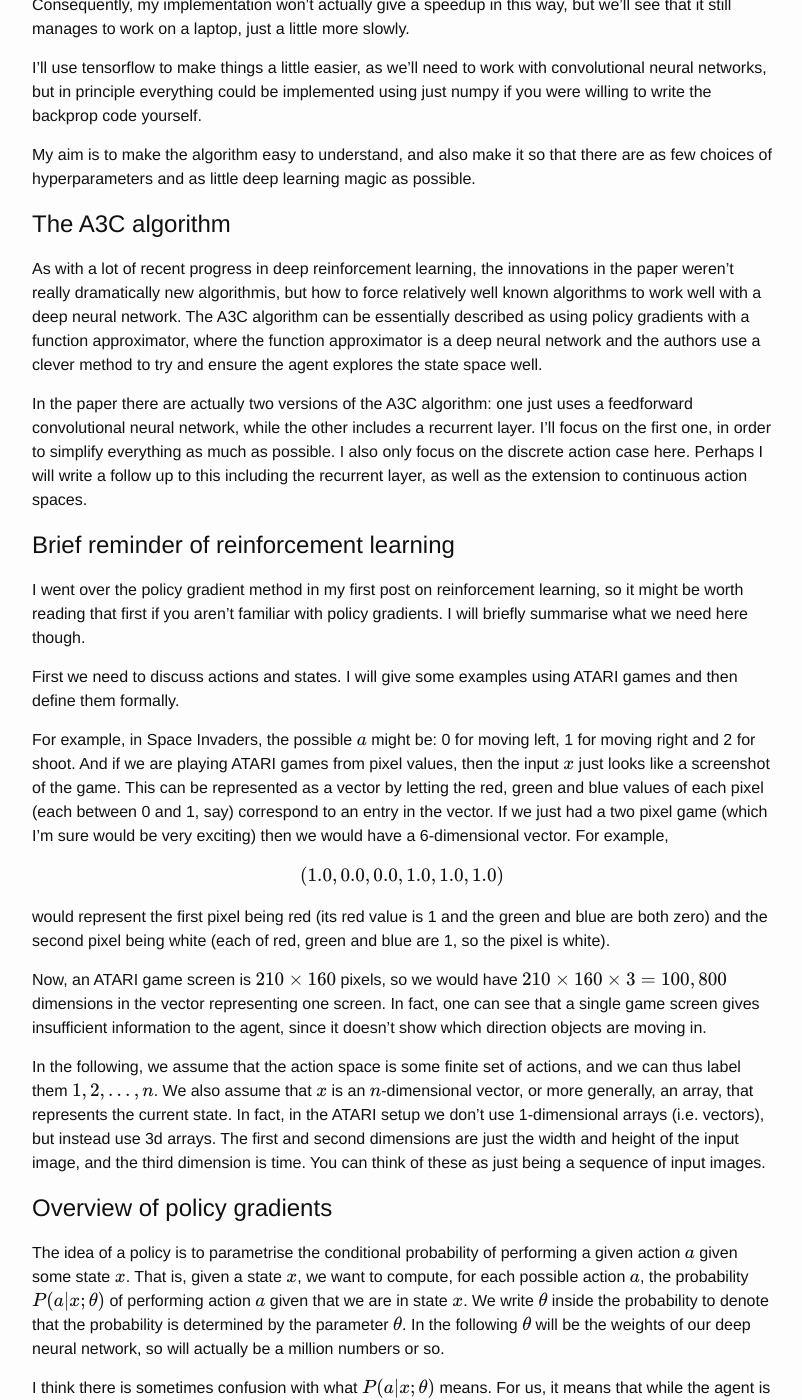
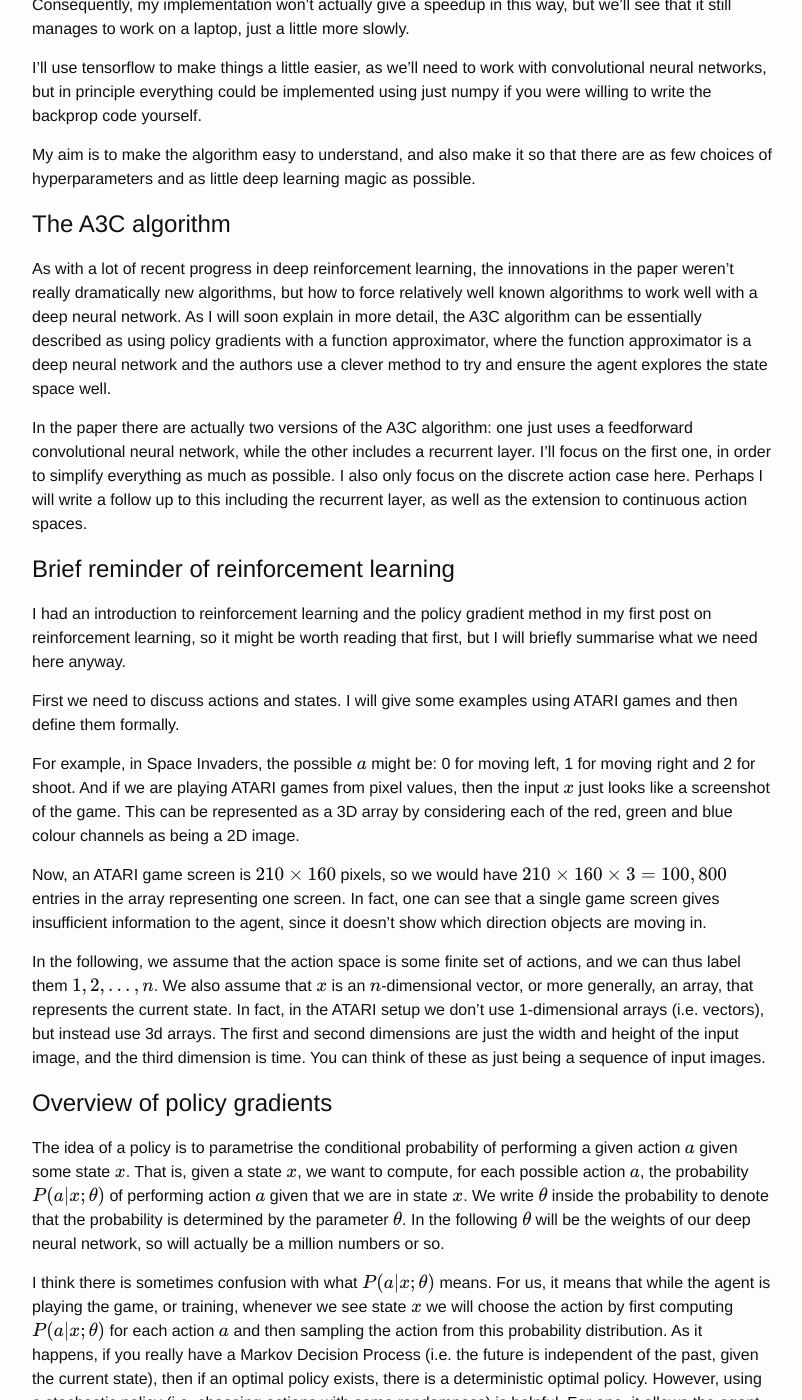
Before and after one commit to cgnicholls/cgnicholls.github.io, a Jekyll site: the page built from _posts/2017-03-27-a3c.markdown, in a window 1280 px wide and 1400 px high, scrolled down 681 px. Shown: the whole window, without its empty margins (238-1040 px from the left). Built offline with Jekyll 4.4.1, drawn with Linux system fonts in a browser that asks for light colours; formulas are drawn with MathJax 3.

Commit message:
Minor updates to A3C

```diff
--- a/_posts/2017-03-27-a3c.markdown
+++ b/_posts/2017-03-27-a3c.markdown
@@ -48,12 +48,12 @@ possible.
 
 # The A3C algorithm #
 As with a lot of recent progress in deep reinforcement learning, the innovations
-in the paper weren't really dramatically new algorithmis, but how to force
-relatively well known algorithms to work well with a deep neural network. The
-A3C algorithm can be essentially described as using policy gradients with a
-function approximator, where the function approximator is a deep neural network
-and the authors use a clever method to try and ensure the agent explores the
-state space well.
+in the paper weren't really dramatically new algorithms, but how to force
+relatively well known algorithms to work well with a deep neural network. As I
+will soon explain in more detail, the A3C algorithm can be essentially described
+as using policy gradients with a function approximator, where the function
+approximator is a deep neural network and the authors use a clever method to try
+and ensure the agent explores the state space well.
 
 In the paper there are actually two versions of the A3C algorithm: one just uses
 a feedforward convolutional neural network, while the other includes a recurrent
@@ -63,9 +63,9 @@ write a follow up to this including the recurrent layer, as well as the
 extension to continuous action spaces.
 
 # Brief reminder of reinforcement learning #
-I went over the policy gradient method in my first post on reinforcement
-learning, so it might be worth reading that first if you aren't familiar with
-policy gradients. I will briefly summarise what we need here though.
+I had an introduction to reinforcement learning and the policy gradient method
+in my first post on reinforcement learning, so it might be worth reading that
+first, but I will briefly summarise what we need here anyway.
 
 First we need to discuss actions and states. I will give some examples using
 ATARI games and then define them formally.
@@ -73,20 +73,12 @@ ATARI games and then define them formally.
 For example, in Space Invaders, the possible $a$ might be: 0 for moving left, 1
 for moving right and 2 for shoot. And if we are playing ATARI games from pixel
 values, then the input $x$ just looks like a screenshot of the game. This can be
-represented as a vector by letting the red, green and blue values of each pixel
-(each between 0 and 1, say) correspond to an entry in the vector. If we just had
-a two pixel game (which I'm sure would be very exciting) then we would have a
-6-dimensional vector. For example,
-
-$$(1.0, 0.0, 0.0, 1.0, 1.0, 1.0) $$
-
-would represent the first pixel being red (its red value is 1 and the green and
-blue are both zero) and the second pixel being white (each of red, green and
-blue are 1, so the pixel is white).
+represented as a 3D array by considering each of the red, green and blue colour
+channels as being a 2D image.
 
 Now, an ATARI game screen is $210 \times 160$ pixels, so we would have $210
-\times 160 \times 3 = 100,800$ dimensions in the vector representing one screen.
-In fact, one can see that a single game screen gives insufficient information to
+\times 160 \times 3 = 100,800$ entries in the array representing one screen.  In
+fact, one can see that a single game screen gives insufficient information to
 the agent, since it doesn't show which direction objects are moving in.
 
 In the following, we assume that the action space is some finite set of actions,
```
